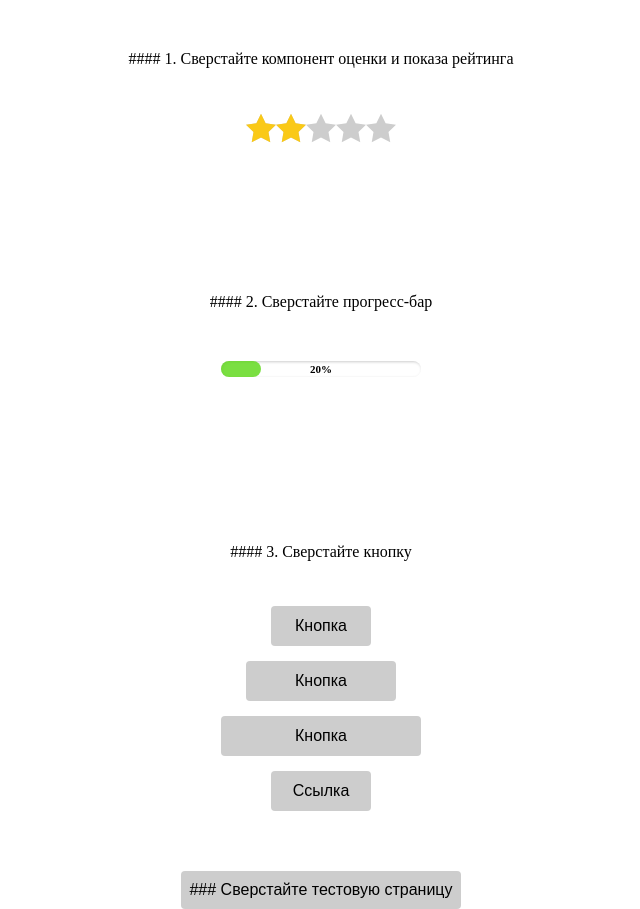
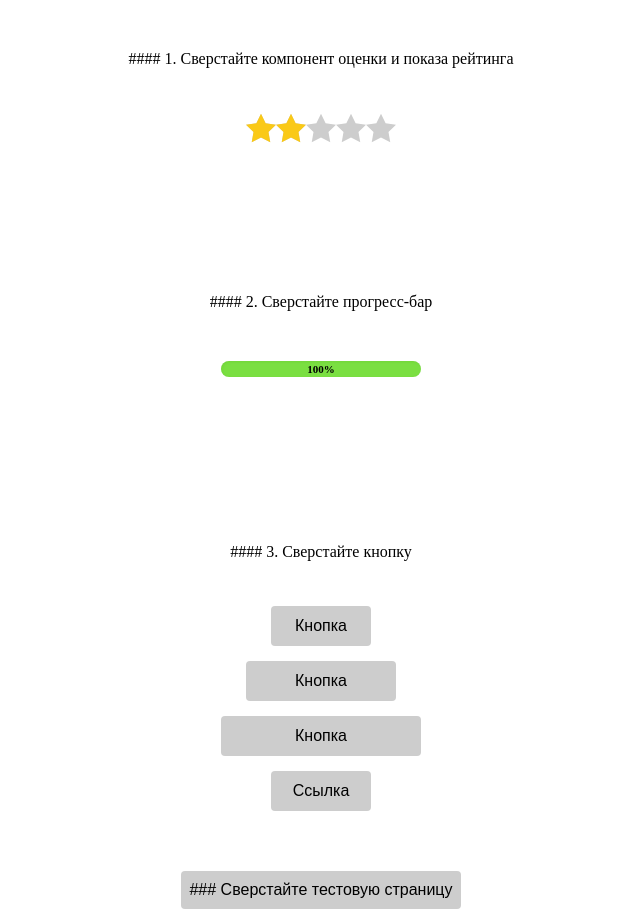
Before and after one commit to finnlega/testAcm, a website: page source/index.html in a window 1280 px wide. Shown: the whole page, without its empty margins (319-959 px from the left). Drawn offline with nearby package versions, Linux system fonts and the light colour scheme; files that its build step writes are made by us from their sources.

Commit message:
добавляет функцию заполнения шкалы для прогресс бара

```diff
--- a/source/index.html
+++ b/source/index.html
@@ -55,6 +55,6 @@
 
         <a href="page.html" class="button button--big link">### Сверстайте тестовую страницу</a>
       </div>
-
+      <script src="./js/main.js"></script>
 </body>
 </html>
--- /dev/null
+++ b/source/js/main.js
@@ -0,0 +1,21 @@
+const progressIndex = document.querySelector('.progress-bar__index');
+const progressActive = document.querySelector('.progress-bar__active');
+
+/* принимаем ширину полосы за 100% */
+
+const SCALE = 100;
+
+const getScale = () => {
+
+    progressActive.style.width = '20%';
+    const index = progressIndex.innerHTML.replace('%', '');
+
+    let newIndex = Number(index);
+    for (let i = newIndex; i < SCALE; i++) {
+      newIndex += 1;
+      progressActive.style.width = `${newIndex}%`;
+      progressIndex.textContent =  `${newIndex}%`;
+    }
+}
+
+setTimeout(getScale, 500);
```
